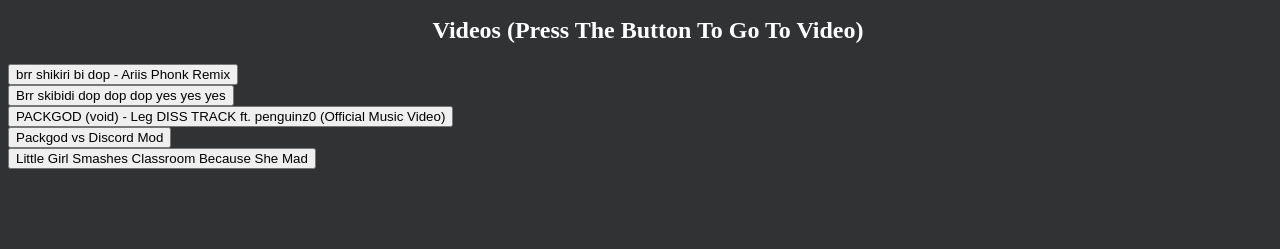
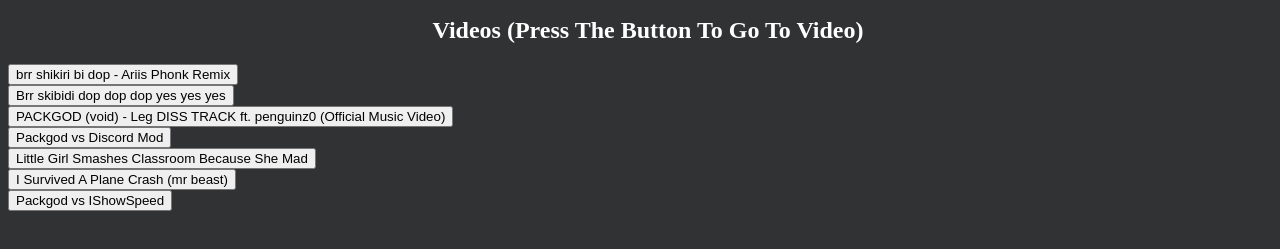
Before and after one commit to alfonsop123/Youtube-Alt, a plain HTML site: page videos.html in a window 1280 px wide. Shown: the part 129-378 px from the top of the page. Drawn offline with Linux system fonts and the light colour scheme; a script that the page names is missing.

Commit message:
Update videos.html

```diff
--- a/videos.html
+++ b/videos.html
@@ -37,6 +37,14 @@ earn gems and use them to get gems or pets in Pet Simulator X">
 <div class="left">
   <button onclick="window.location.href='https://alfonsop123.github.io/Youtube-Alt/video6.html'" class="butcommand">Little Girl Smashes Classroom Because She Mad
 </button>
+  <div class="left">
+  <button onclick="window.location.href='https://alfonsop123.github.io/Youtube-Alt/video7.html'" class="butcommand">I Survived A Plane Crash (mr beast)
+</button>
+    <div class="left">
+  <button onclick="window.location.href='https://alfonsop123.github.io/Youtube-Alt/video8.html'" class="butcommand">Packgod vs IShowSpeed
+
+
+</button>
   <script src="script.js"></script>
 </body>
 </html>
```
